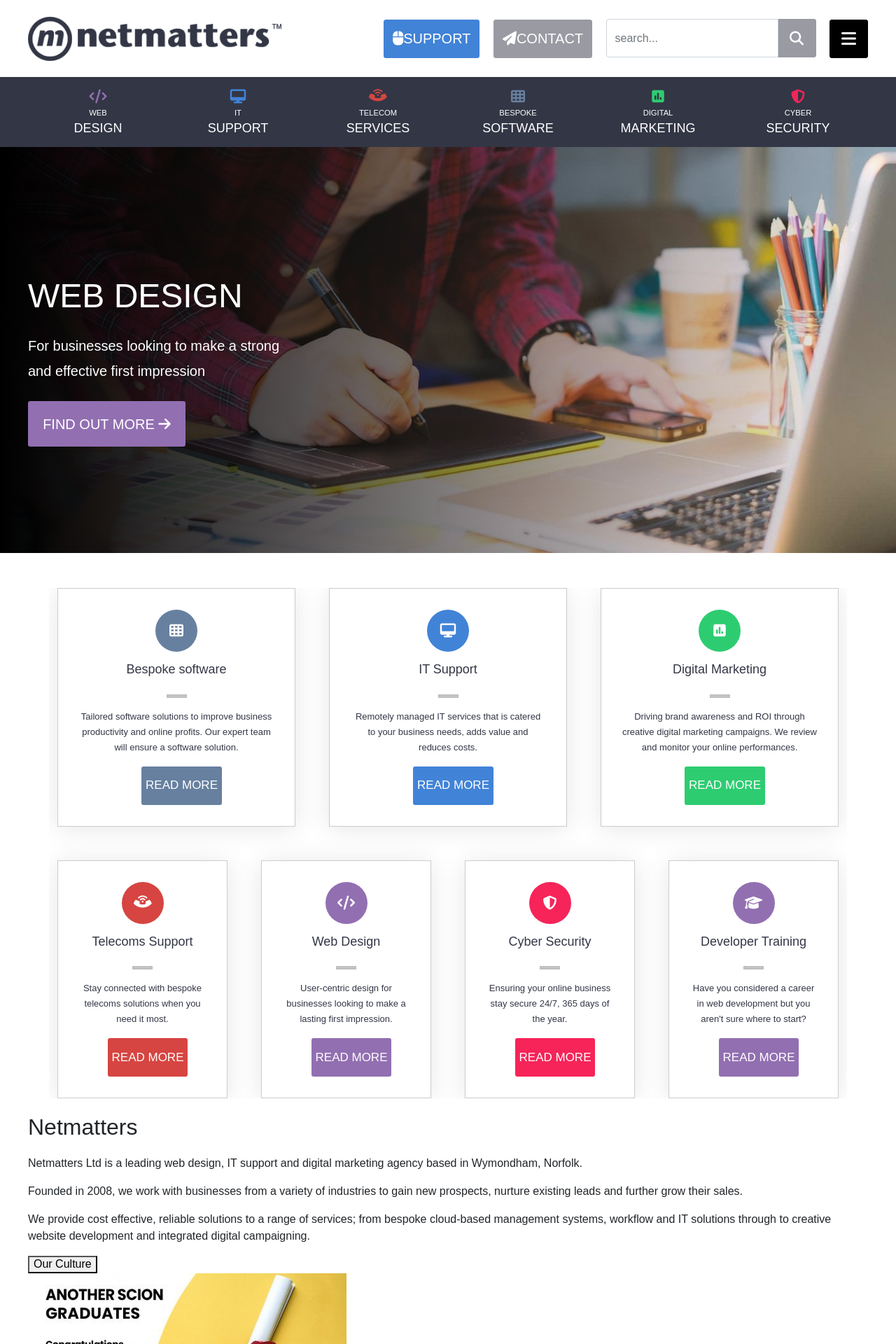
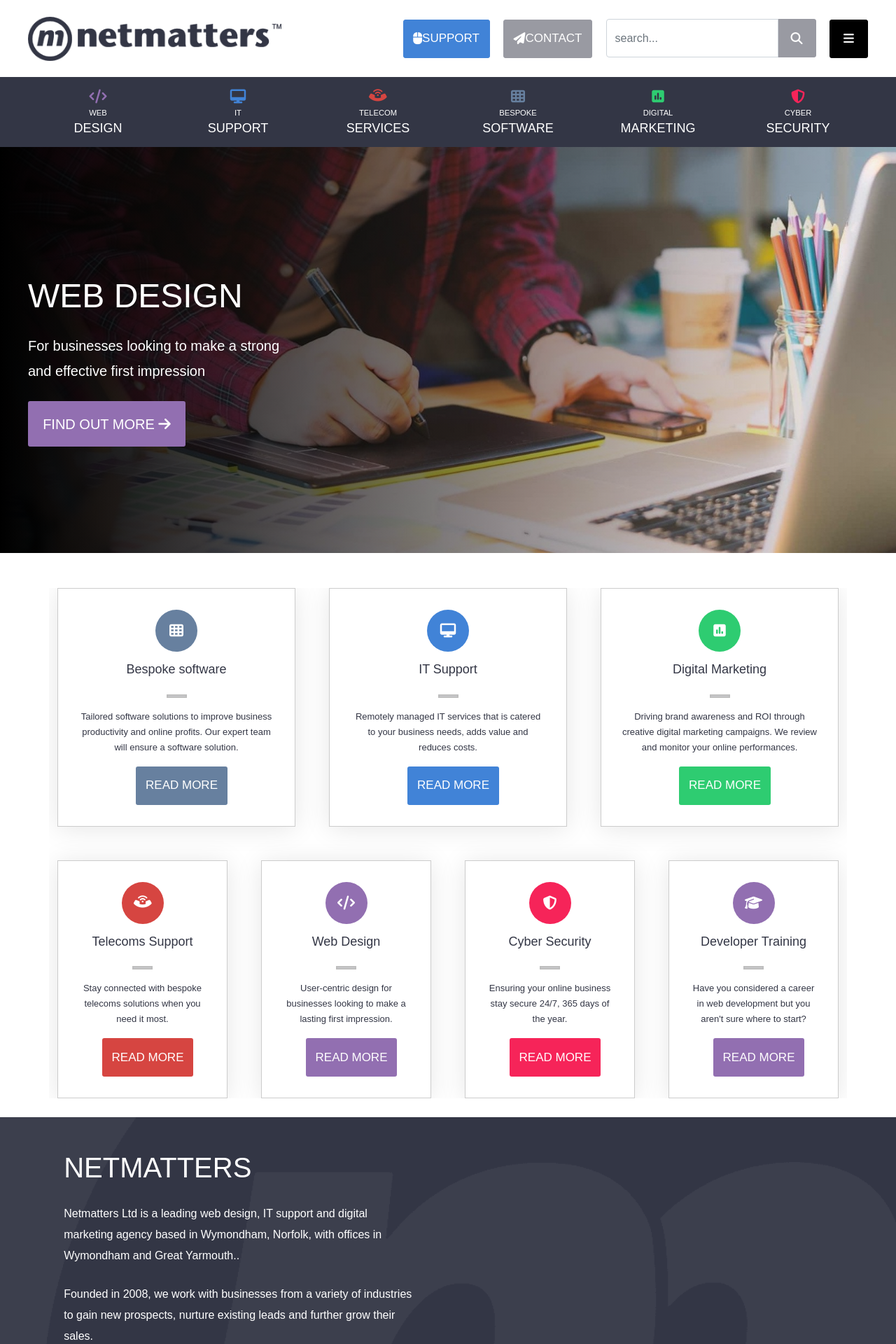
Before and after one commit to donk3ylee/html_css_reflection, a PHP site: page / in a window 1280 px wide. Shown: the top 1920 px of the page at 70% size. Run offline with PHP 8.4, Linux system fonts and the light colour scheme; some libraries are stand-ins or nearby versions.

Commit message:
Completed the about area!

```diff
--- a/css/style.css
+++ b/css/style.css
@@ -13,12 +13,13 @@
   height: 63px;
   min-width: auto; }
 
-.btn-phone, .btn-support, .btn-contact, .btn-hamburger, .btn-search, .btn-small-search, .article-design button, .article-support button, .article-telecom button, .article-software button, .article-marketing button, .article-security button, .article-training button {
+.btn-phone, .btn-support, .btn-contact, .btn-hamburger, .btn-search, .btn-small-search, .article-design button, .article-support button, .article-telecom button, .article-software button, .article-marketing button, .article-security button, .article-training button, #about button {
   display: inline-flex;
   align-items: center;
   justify-content: center;
+  padding: 0 0.8em;
   color: white;
-  font-size: 1.063rem;
+  font-size: 1.063rem !important;
   cursor: pointer;
   text-transform: uppercase;
   height: auto;
@@ -585,22 +586,6 @@
       align-self: flex-start;
       margin-left: calc((100vw - 1200px)/2); } }
 
-body {
-  font-family: Poppins,sans-serif; }
-
-.main-wrapper {
-  display: grid;
-  grid-template-columns: minmax(500px, 1200px);
-  grid-template-rows: auto auto 990px;
-  justify-content: center; }
-
-/*  software
-    support
-    marketing
-    telecom
-    design
-    security
-    training  */
 .articles.container {
   margin-top: 50px;
   align-content: center; }
@@ -837,4 +822,61 @@
       background-color: white;
       color: #926FB1; }
 
+body {
+  font-family: Poppins,sans-serif; }
+
+.main-wrapper {
+  display: grid;
+  grid-template-columns: minmax(500px, 1200px);
+  grid-template-rows: auto auto 990px;
+  justify-content: center; }
+
+#about {
+  color: white;
+  padding-left: 3.2rem;
+  padding-right: 3.2rem; }
+  #about::before {
+    content: "";
+    background-color: #333645;
+    position: absolute;
+    height: 100%;
+    width: 200vw;
+    left: -100vw;
+    z-index: -1;
+    background-image: url("../img/branded.png");
+    background-repeat: no-repeat;
+    background-position: top right;
+    background-size: auto 73%; }
+  #about h1 {
+    padding-top: 3rem;
+    font-size: 2.5rem;
+    text-transform: uppercase; }
+  #about p {
+    font-size: 1rem;
+    line-height: 1.875rem;
+    margin-bottom: 25px; }
+  #about button {
+    margin-left: 0;
+    margin-bottom: 3rem;
+    color: #333645;
+    background-color: white;
+    font-size: 1.25rem; }
+    #about button::after {
+      display: flex;
+      justify-content: center;
+      font-family: "FontAwesome";
+      content: "";
+      margin-left: 1rem; }
+    #about button:hover {
+      background-color: #EBEBEB; }
+
+#news::before {
+  content: "";
+  background-color: #FFFFFF;
+  position: absolute;
+  height: 100%;
+  width: 200vw;
+  left: -100vw;
+  z-index: -1; }
+
 /*# sourceMappingURL=style.css.map */
--- a/index.html
+++ b/index.html
@@ -187,14 +187,16 @@
                     </div>
                 </div>
             </div>
-            <div id="about">
-                <h1>Netmatters</h1>
-                <p>Netmatters Ltd is a leading web design, IT support and digital marketing agency based in Wymondham, Norfolk.</p>
+            <div class="about-wrapper">
+                <div id="about" class="col-xl-6">
+                    <h1>Netmatters</h1>
+                    <p>Netmatters Ltd is a leading web design, IT support and digital marketing agency based in Wymondham, Norfolk, with offices in Wymondham and Great Yarmouth..</p>
 
-                <p>Founded in 2008, we work with businesses from a variety of industries to gain new prospects, nurture existing leads and further grow their sales.</p>
+                    <p>Founded in 2008, we work with businesses from a variety of industries to gain new prospects, nurture existing leads and further grow their sales.</p>
 
-                <p>We provide cost effective, reliable solutions to a range of services; from bespoke cloud-based management systems, workflow and IT solutions through to creative website development and integrated digital campaigning.</p>
-                <button type="button">Our Culture</button>
+                    <p>We provide cost effective, reliable solutions to a range of services; from bespoke cloud-based management systems, workflow and IT solutions through to creative website development and integrated digital campaigning.</p>
+                    <button type="button">Our Culture</button>
+                </div>
             </div>
             <div id="news">
                 <a href="#">
--- /dev/null
+++ b/scss/partials/_article-section-related.scss
@@ -0,0 +1,83 @@
+
+.articles.container{
+    margin-top:50px;
+    align-content: center;
+}
+
+.articles a{
+    text-decoration: none;
+}
+
+%article{
+    display: flex;
+    flex-direction: column;
+    justify-content: space-between;
+    align-items: center;
+    height: 100%;
+    padding: 30px;
+    box-shadow: 0 3px 35px rgba(0,0,0,0.1);
+    border: 1px solid #ccc;
+    font-size: .8125rem;
+    line-height: 1.375rem;
+    font-weight: 400;
+    color: #333645;
+    h2{
+        font-size: 1.125rem;
+    }
+    hr{
+        width: 25px;
+        border: solid 2.5px black;
+    }
+    p{
+        text-align: center;
+        font-size: .8125rem;
+        line-height: 1.375rem;
+        font-weight: 400;
+    }
+    button{
+        @extend %btn;
+        border: none;
+    }
+}
+
+%common-article-icon{
+    justify-content: space-between;
+    align-items: center;
+    border-radius: 50%;
+    margin-bottom: 15px;
+    height: 60px;
+    width: 60px;
+    color: white;
+}
+
+@each $name, $color in $article_color_map{
+    .article-#{$name}{
+        @extend %article;
+        button{
+            background-color: #{$color};
+        }
+        @include place-awesome-icon(#{$name}){
+            @extend %common-article-icon;
+            background-color: #{$color};
+            @if $name=="telecom"{
+                @include rotate-phone-icon;
+            }
+        }
+        &:hover{
+            color:white;
+            background-color: #{$color};
+            @include place-awesome-icon(#{$name}){
+                @extend %common-article-icon;
+                color: #{$color};
+                background-color: white;
+            }
+            hr{
+                border: solid 2.5px white;
+            }
+            button{
+                background-color: white;
+                color: #{$color};
+            }
+        }
+    }
+}
--- a/scss/partials/_mixins.scss
+++ b/scss/partials/_mixins.scss
@@ -8,6 +8,7 @@
     width: 200vw;
     left: -100vw;
     z-index: -1;
+    @content;
   }
 }
 
--- a/scss/partials/_top-bar-related.scss
+++ b/scss/partials/_top-bar-related.scss
@@ -18,8 +18,9 @@
     display:inline-flex;
     align-items: center;
     justify-content: center;
+    padding:0 0.8em;
     color: white;
-    font-size: 1.063rem;
+    font-size: 1.063rem!important;
     cursor: pointer;
     text-transform: uppercase;
     height: auto;
--- a/scss/style.scss
+++ b/scss/style.scss
@@ -6,6 +6,7 @@
 @import "partials/top-bar-related";
 @import "partials/top-menu-related";
 @import "partials/slider-related";
+@import "partials/article-section-related";
 
 
 
@@ -20,96 +21,43 @@
     justify-content: center;
 }
 
-    /*  software
-        support
-        marketing
-        telecom
-        design
-        security
-        training  */
 
-
-.articles.container{
-    margin-top:50px;
-    align-content: center;
-}
-
-.articles a{
-    text-decoration: none;
-}
-
-%article{
-    display: flex;
-    flex-direction: column;
-    justify-content: space-between;
-    align-items: center;
-    height: 100%;
-    padding: 30px;
-    box-shadow: 0 3px 35px rgba(0,0,0,0.1);
-    border: 1px solid #ccc;
-    font-size: .8125rem;
-    line-height: 1.375rem;
-    // margin-bottom: 13px;
-    font-weight: 400;
-    color: #333645;
-    h2{
-        font-size: 1.125rem;
+#about{
+    @include make-bgcolor-wide(#333645){
+    background-image: url("../img/branded.png");
+    background-repeat: no-repeat;
+    background-position: top right;
+    background-size: auto 73%;
     }
-    hr{
-        width: 25px;
-        border: solid 2.5px black;
+    color: white;
+    padding-left: 3.2rem;
+    padding-right: 3.2rem;
+    h1{
+        padding-top: 3rem;
+        font-size: 2.5rem;
+        text-transform: uppercase;
     }
     p{
-        text-align: center;
-        font-size: .8125rem;
-        line-height: 1.375rem;
-        // margin-bottom: 13px;
-        font-weight: 400;
+        font-size:1rem;
+        line-height: 1.875rem;
+        margin-bottom: 25px;
     }
     button{
         @extend %btn;
-        border: none;
+        margin-left: 0;
+        margin-bottom: 3rem;
+        // font-size: 0.6rem;
+        color: #333645;
+        background-color: white;
+        @include place-awesome-icon('arrow',$orientation:'after'){
+            margin-left: 1rem;
+        }
+        &:hover{
+            background-color: #EBEBEB;
+        }
     }
 }
 
-%common-article-icon{
-    justify-content: space-between;
-    align-items: center;
-    border-radius: 50%;
-    margin-bottom: 15px;
-    height: 60px;
-    width: 60px;
-    color: white;
+#news{
+    @include make-bgcolor-wide(#FFFFFF);
 }
-
-@each $name, $color in $article_color_map{
-    .article-#{$name}{
-        @extend %article;
-        button{
-            background-color: #{$color};
-        }
-        @include place-awesome-icon(#{$name}){
-            @extend %common-article-icon;
-            background-color: #{$color};
-            @if $name=="telecom"{
-                @include rotate-phone-icon;
-            }
-        }
-        &:hover{
-            color:white;
-            background-color: #{$color};
-            @include place-awesome-icon(#{$name}){
-                @extend %common-article-icon;
-                color: #{$color};
-                background-color: white;
-            }
-            hr{
-                border: solid 2.5px white;
-            }
-            button{
-                background-color: white;
-                color: #{$color};
-            }
-        }
-    }
-}
```
Also changed, not shown: img/branded.png (added), img/netmatters-ltd-VXAv (1).png (added), 1 other file.
